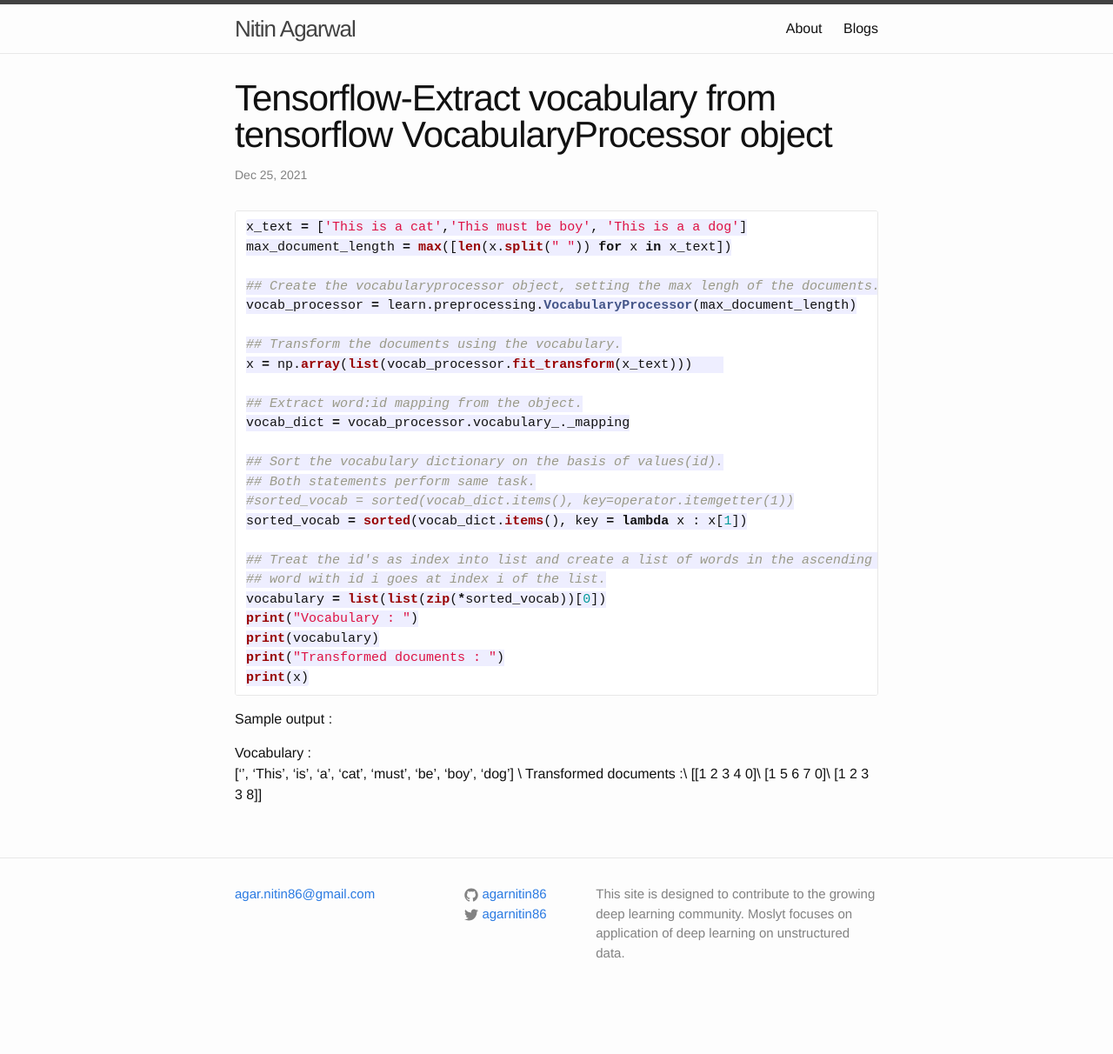
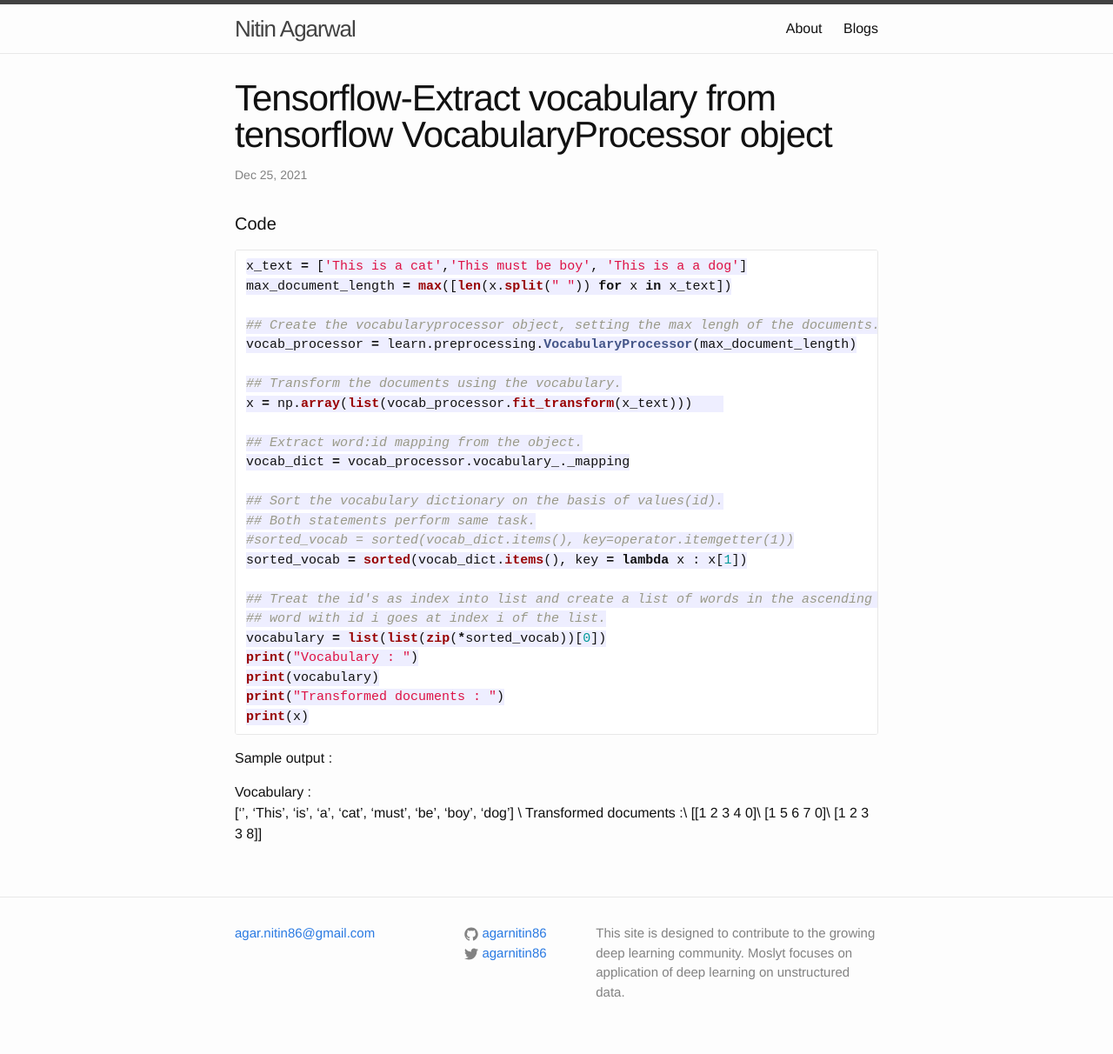
Before and after one commit to agarnitin86/agarnitin86.github.io, a Jekyll site: the page built from _posts/2021-12-25-tensorflow-vocab.markdown, in a window 1280 px wide. Shown: the whole page at 87% size. Built offline with Jekyll 4.4.1, drawn with Linux system fonts in a browser that asks for light colours; comment, search, counter and statistics services are not loaded; before the commit the page ends 1167 px from its top, so only the background shows below that.

Commit message:
Update 2021-12-25-tensorflow-vocab.markdown

````diff
--- a/_posts/2021-12-25-tensorflow-vocab.markdown
+++ b/_posts/2021-12-25-tensorflow-vocab.markdown
@@ -5,7 +5,7 @@
 categories: python, tensorflow, nlp, gpu
 ---
 
-
+#### Code
 ```python
 x_text = ['This is a cat','This must be boy', 'This is a a dog']
 max_document_length = max([len(x.split(" ")) for x in x_text])
````
